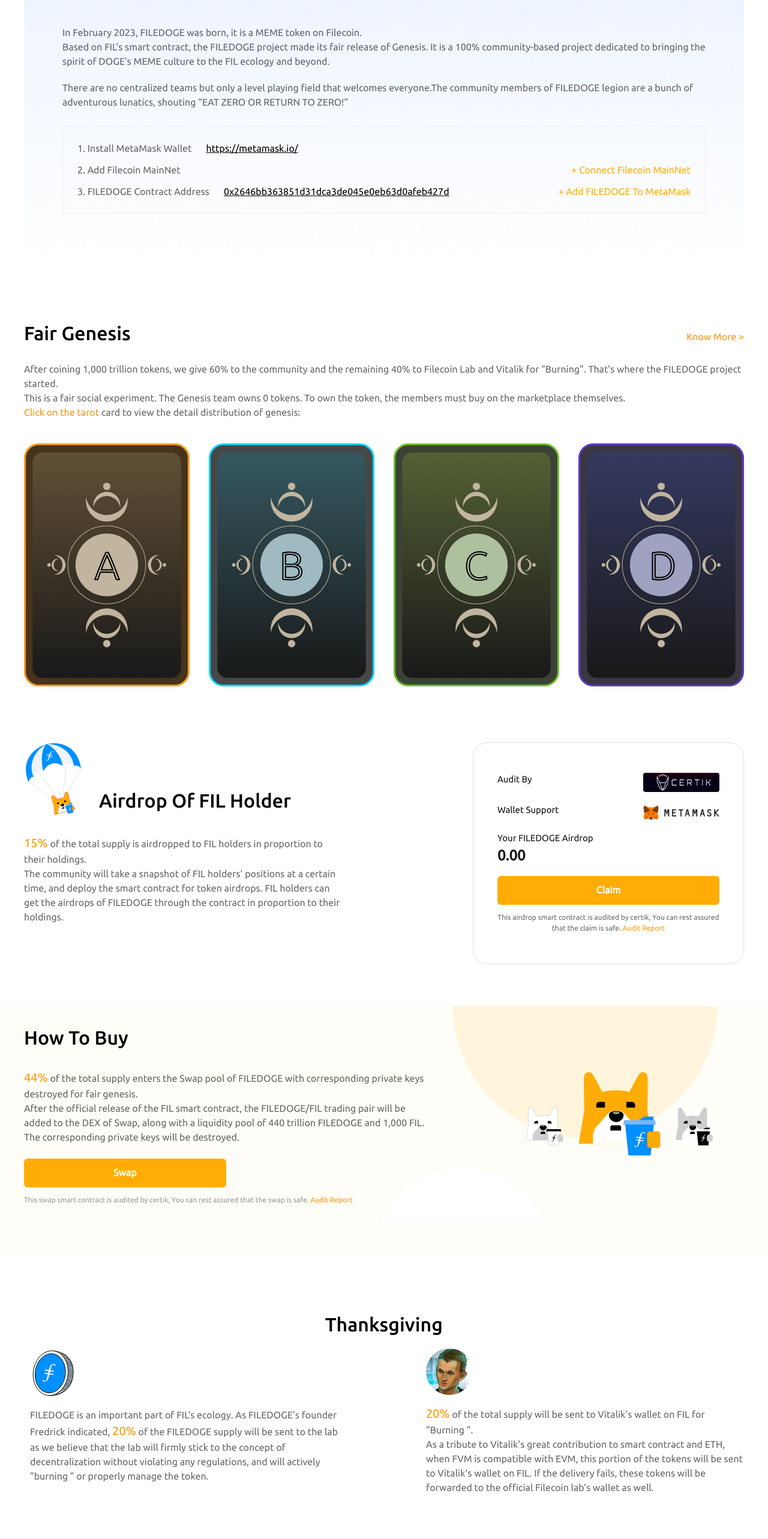
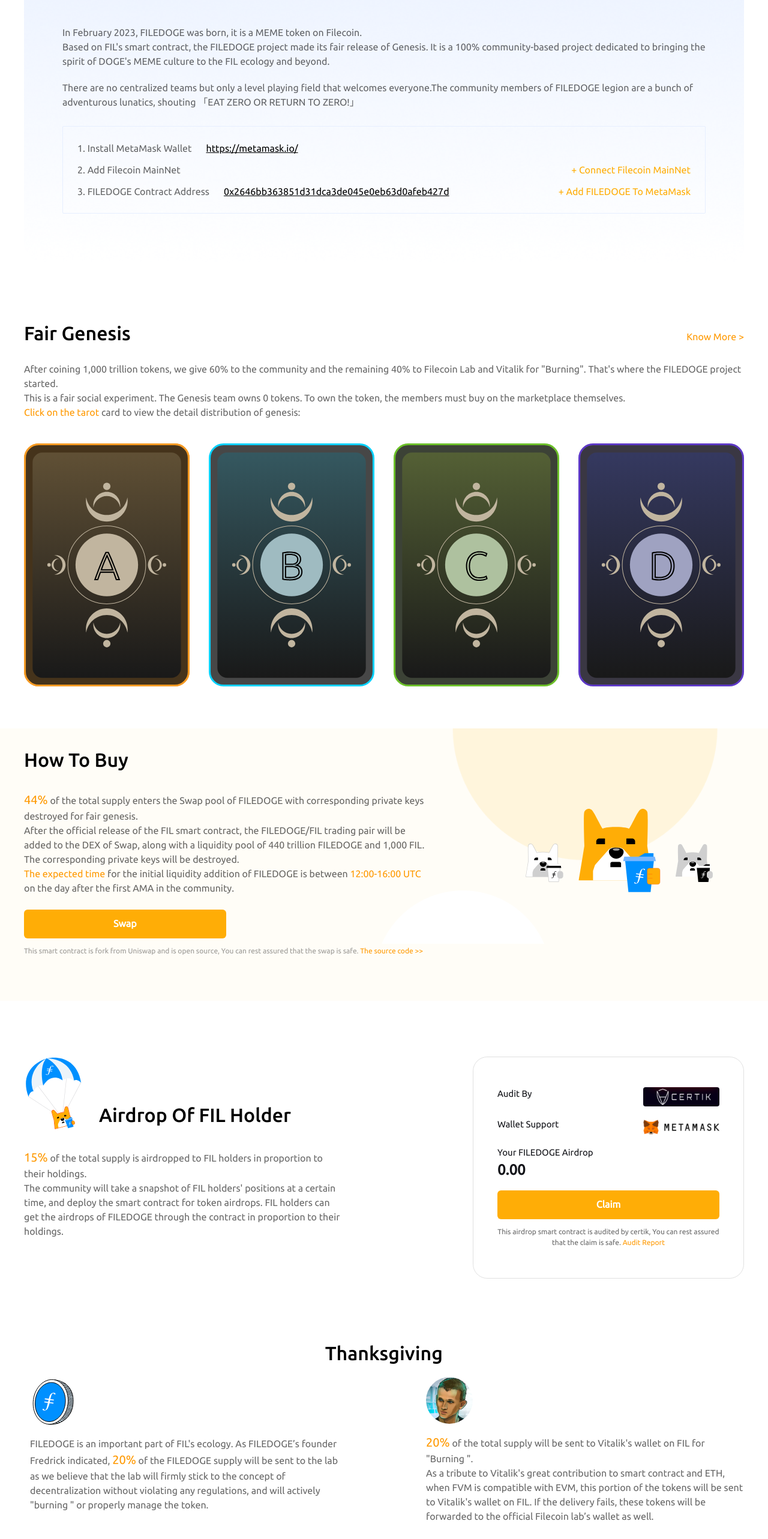
Before and after one commit to my9527/fd, a React (Create React App) app: page / in a window 1280 px wide. Shown: the part 921-3486 px from the top of the page at 60% size. Built offline with nearby package versions, Linux system fonts and the light colour scheme.

Commit message:
feat: fix ui

```diff
--- a/src/pages/home/airdrop2.js
+++ b/src/pages/home/airdrop2.js
@@ -23,22 +23,15 @@
             <Title style={{ marginBottom: 28 }}>How To Buy</Title>
             <div><HighLightText fontSize={"20px"}>44%</HighLightText> of the total supply enters the Swap pool of FILEDOGE with corresponding private keys destroyed for fair genesis.</div>
             <Text>After the official release of the FIL smart contract, the FILEDOGE/FIL trading pair will be added to the DEX of Swap, along with a liquidity pool of 440 trillion FILEDOGE and 1,000 FIL. The corresponding private keys will be destroyed.</Text>
+            <div><HighLightText>The expected time</HighLightText> for the initial liquidity addition of FILEDOGE is between <HighLightText>12:00-16:00 UTC</HighLightText> on the day after the first AMA in the community.</div>
             <Button onClick={() => {
               window.location.href = '/swap';
             }} height={{ base: "40px", pc: "48px" }} marginTop="24px" width={{ base: "100%", pc: "50%" }} bg={"#FFAD06"} color="white">Swap</Button>
             <div style={{ fontSize: "12px", lineHeight: "150%", marginTop: "12px", color: "rgba(0,0,0,0.6)" }}>
-              <div style={{ color: "rgba(0, 0, 0, 0.4)", fontSize: "12px" }}>This swap smart contract is audited by certik, You can rest assured that the swap is safe.
+              <div style={{ color: "rgba(0, 0, 0, 0.4)", fontSize: "12px" }}>This smart contract is fork from Uniswap and is open source, You can rest assured that the swap is safe.
                 <HighLightText>
-                  <Link display={"inline"} onClick={() => {
-                    toast({
-                      duration: 3000,
-                      render: () => {
-                        return <Box minWidth={"auto"} textAlign={"center"} color='#fff' p={3}>
-                          Comming Soon!
-                        </Box>
-                      }
-                    })
-                  }}>&nbsp;Audit Report</Link></HighLightText></div>
+                  <Link display={"inline"} href="https://github.com/Filedoge/Dex-Interface" target={'_blank'}>&nbsp;The source code &gt;&gt;</Link></HighLightText>
+              </div>
             </div>
           </Box>
           <Image src={Dog3} maxWidth={{ base: "100%", pc: "416px" }} style={{ aspectRatio: "3/1", objectFit: "contain", height: "100%" }} marginBottom={{ base: "18px", pc: "0" }} />
--- a/src/pages/home/community.js
+++ b/src/pages/home/community.js
@@ -2,6 +2,7 @@
 import { HighLightText, ModWrapper, Title } from "./common";
 import Twitter from "./assets/twitter.svg";
 import Reddit from "./assets/discord.svg";
+import Telegram from "./assets/telegram.svg";
 
 import WhyFile from "./assets/why_chosse_filecoin.png";
 import MemoCalture from "./assets/meme_calture.png";
@@ -37,11 +38,14 @@
         <Title>Community</Title>
       </Flex>
       <Flex justifyContent={"center"} marginBottom={"40px"}>
-        <Link marginRight={"2em"} target={'_blank'} href={'https://twitter.com/Filedogetoken'}>
+        <Link target={'_blank'} href={'https://twitter.com/Filedogetoken'}>
           <Image _hover={{ opacity: "0.8" }} src={Twitter} />
         </Link>
         <Link target={'_blank'} href={'https://discord.com/invite/FM2WY62FR4'}>
-          <Image _hover={{ opacity: "0.8" }} src={Reddit} marginLeft={"2em"} />
+          <Image _hover={{ opacity: "0.8" }} src={Reddit} margin={"0 2em"} />
+        </Link>
+        <Link target={'_blank'} href={'https://t.me/+TSVjNqnUovczNjM1'}>
+          <Image _hover={{ opacity: "0.8" }} src={Telegram} />
         </Link>
       </Flex>
       <Box fontSize={{ base: "14px", pc: "16px" }} fontWeight={500} color={"rgba(0, 0, 0, 0.6)"}>
--- a/src/pages/home/filedoge.js
+++ b/src/pages/home/filedoge.js
@@ -87,7 +87,7 @@
             </p>
             <p style={{
             }}>
-              There are no centralized teams but only a level playing field that welcomes everyone.The community members of FILEDOGE legion are a bunch of adventurous lunatics, shouting “EAT ZERO OR RETURN TO ZERO!”
+              There are no centralized teams but only a level playing field that welcomes everyone.The community members of FILEDOGE legion are a bunch of adventurous lunatics, shouting 「EAT ZERO OR RETURN TO ZERO!」
             </p>
           </Box>
           <Box marginTop={'20px !important'} padding={'24px'} border={'1px solid #E7EFFF'} borderRadius={'2px'} display={'flex'} justifyContent={'space-between'} fontWeight={500} fontSize={{ pc: '16px' }} flexDirection={{ base: 'column' }}>
--- a/src/pages/home/footer.js
+++ b/src/pages/home/footer.js
@@ -24,6 +24,7 @@
 
 import FooterTwitter from "./assets/twitter2.svg";
 import FooterReddit from "./assets/reddit.svg";
+import Telegram from "./assets/telegram1.svg";
 import CopyIcon from "./assets/copy.svg";
 import { HighLightText } from './common';
 
@@ -117,6 +118,9 @@
           <Flex alignItems={"center"}>
             <Link target={'_blank'} href={'https://discord.com/invite/FM2WY62FR4'} marginRight={"1em"} ><Image _hover={{ opacity: "0.8" }} src={FooterReddit} /></Link>
             <Link target={'_blank'} href={'https://twitter.com/Filedogetoken'}><Image _hover={{ opacity: "0.8" }} src={FooterTwitter} /></Link>
+            <Link marginLeft={'12px'} target={'_blank'} href={'https://t.me/+TSVjNqnUovczNjM1'}>
+              <Image width={'22px'} _hover={{ opacity: "0.8" }} src={Telegram} />
+            </Link>
           </Flex>
         </Stack>
       </SimpleGrid>
@@ -236,6 +240,9 @@
               <Flex alignItems={"center"}>
                 <Link target={'_blank'} marginRight={"2em"} href={'https://discord.com/invite/FM2WY62FR4'} ><Image src={FooterReddit} /></Link>
                 <Link target={'_blank'} href={'https://twitter.com/Filedogetoken'}><Image src={FooterTwitter} /></Link>
+                <Link marginLeft={'24px'} target={'_blank'} href={'https://t.me/+TSVjNqnUovczNjM1'}>
+                  <Image width={'22px'} src={Telegram} />
+                </Link>
               </Flex>
             </AccordionPanel>
           </AccordionItem>
--- a/src/pages/home/index.js
+++ b/src/pages/home/index.js
@@ -54,8 +54,8 @@
       <Nav />
       <FileDog />
       <FairGenesis />
+      <Airdrop2 />
       <Airdrop />
-      <Airdrop2 />
       <ThanksGiving />
       <Community />
       <RouteMap />
--- a/src/pages/home/route_map.js
+++ b/src/pages/home/route_map.js
@@ -1,5 +1,5 @@
 import { Box, Flex, Image, Stack, Text, Button } from "@chakra-ui/react";
-import { ModWrapper, Title } from "./common";
+import { ModWrapper, Title, HighLightText } from "./common";
 
 
 import RouteMapLogo from "./assets/routeMap.svg";
@@ -39,9 +39,10 @@
         <Box css={DescCss} fontSize="16px" fontWeight={500}>
           <p>As a decentralized cryptocurrency project, there is no centralized team deciding the future development of FILEDOGE. Everything is left to the community. What journey FILEDOGE will eventually take is a topic to be imagined. Let's imagine:</p>
           <br />
-          <p>1. FILEDOGE legion members are super passionate gamers. As a MEME cryptocurrency project, FILEDOGE is a good birthplace of games.</p>
-          <p>2. Games are naturally linked with NFTs. FILEDOGE, which comes with the attributes of MEME culture, has its own advantage in the field of NFTs.</p>
-          <p>3. Other possibilities? Feel free to think about it…</p>
+          <div>1. Create a DEX, we have already launched it and you can access it at https://www.filedoge.io/swap. As designed, 5/6 of the fees in the DEX will be used as rewards for liquidity providers, while <HighLightText>1/6</HighLightText> will be used as income for FILEDOGE holders, which will be used for repurchasing FILEDOGE to boost the coin price and move into a <HighLightText>deflationary</HighLightText> state.</div>
+          <p>2. FILEDOGE legion members are super passionate gamers. As a MEME cryptocurrency project, FILEDOGE is a good birthplace of games.</p>
+          <p>3. Games are naturally linked with NFTs. FILEDOGE, which comes with the attributes of MEME culture, has its own advantage in the field of NFTs.</p>
+          <p>4. Other possibilities? Feel free to think about it…</p>
         </Box>
         <Flex justifyContent={"center"}>
           <Button onClick={() => {
```
Also changed, not shown: src/pages/home/assets/telegram.svg (added), src/pages/home/assets/telegram1.svg (added).
